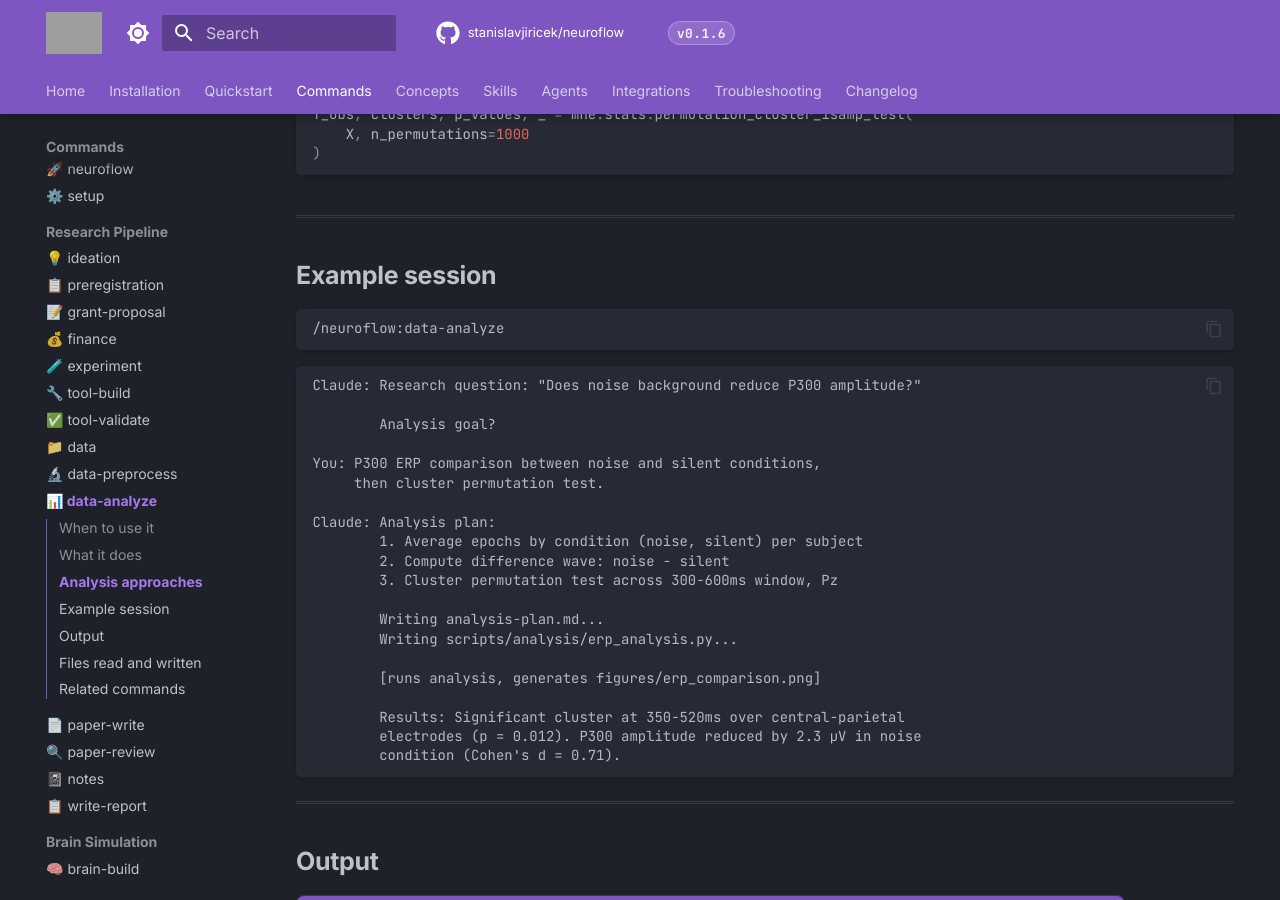
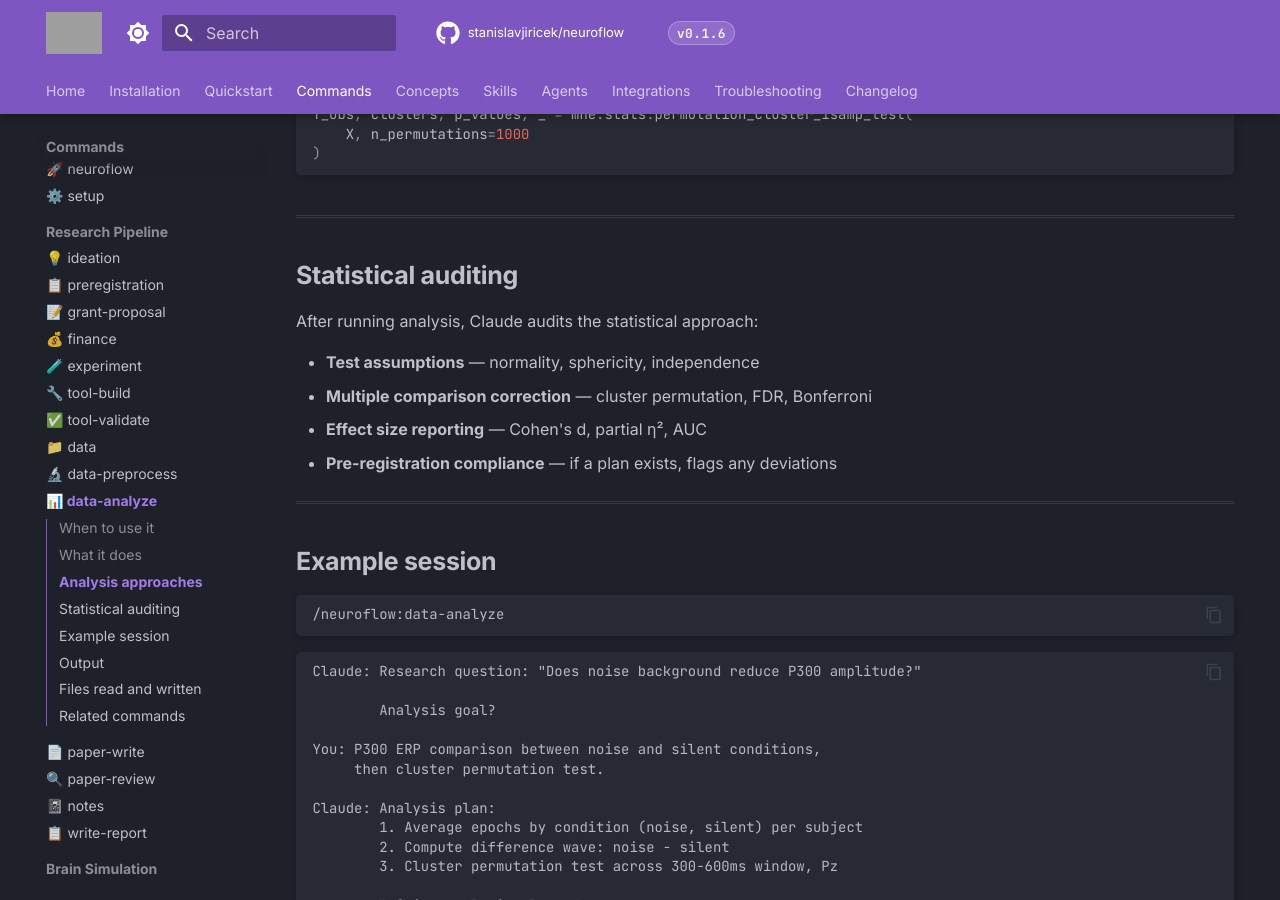
Before and after one commit to stanislavjiricek/neuroflow, an MkDocs documentation site: the page built from docs/commands/data-analyze.md, in a window 1280 px wide and 900 px high, scrolled down 1195 px. Built offline with MkDocs 1.6.1 and Material for MkDocs 9.7.7, drawn with Linux system fonts in a browser that asks for light colours; comment, search, counter and statistics services are not loaded; some of the changed text lies outside the part shown; grey boxes are pictures that could not be loaded.

Commit message:
Restore Statistical auditing section in data-analyze docs; only homepage feature card removed
Co-authored-by: stanislavjiricek <59423067+stanislavjiricek@users.noreply.github.com>

````diff
--- a/docs/commands/data-analyze.md
+++ b/docs/commands/data-analyze.md
@@ -6,7 +6,7 @@ title: /data-analyze
 
 **Run an analysis pipeline on your preprocessed data.**
 
-`/data-analyze` covers the full range of neuroscience analysis methods — ERPs, time-frequency, connectivity, decoding, and GLM.
+`/data-analyze` covers the full range of neuroscience analysis methods — ERPs, time-frequency, connectivity, decoding, and GLM — with built-in statistical auditing to ensure your results are rigorous.
 
 ---
 
@@ -106,6 +106,17 @@ Claude selects the appropriate tooling based on your goal:
 
 ---
 
+## Statistical auditing
+
+After running analysis, Claude audits the statistical approach:
+
+- **Test assumptions** — normality, sphericity, independence
+- **Multiple comparison correction** — cluster permutation, FDR, Bonferroni
+- **Effect size reporting** — Cohen's d, partial η², AUC
+- **Pre-registration compliance** — if a plan exists, flags any deviations
+
+---
+
 ## Example session
 
 ```
````
Also changed, not shown: docs/changelog.md (+1 -1 lines).
